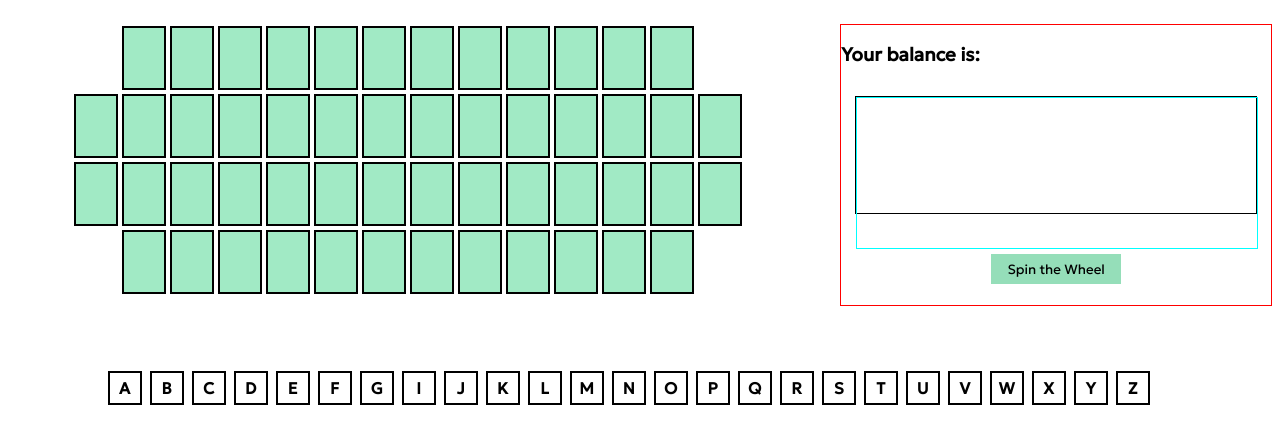
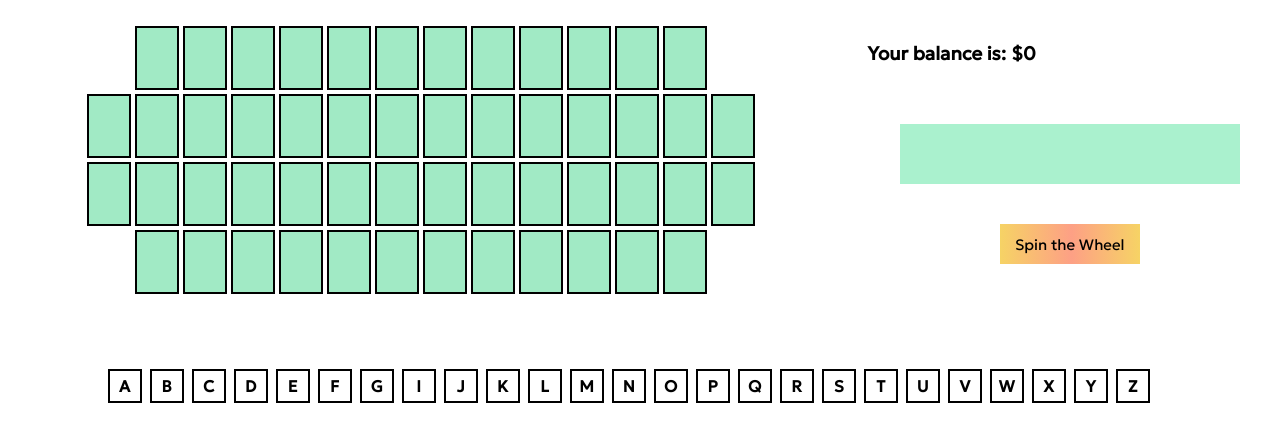
Before and after one commit to TheWhiteHackers/wheel_of_fortune, a plain HTML site: page index.html in a window 1280 px wide. Shown: the part 80-524 px from the top of the page. Drawn offline with nearby package versions, Linux system fonts and the light colour scheme.

Commit message:
more css

```diff
--- a/index.html
+++ b/index.html
@@ -20,10 +20,15 @@
 
     <div id="wheel">
         <div id="yourbalance">
-                <h3>Your balance is:</h3><h3 id="bal"></h3>
+                <h3>Your balance is: <span id="bal">$0</span></h3>
+                <br>
         </div>
 
+
         <script type="text/javascript" src="https://code.jquery.com/jquery-2.1.1.js"></script>
+
+        <center>
+
         <div class="slottt-machine-recipe">
             <div class="slottt-machine-recipe__mask" id="wordbox">
                 <div class="slottt-machine-recipe__items_container recipe_if">
@@ -31,6 +36,7 @@
             </div>
           </div>
 
+    </center>
           <br><br>
         <center>
             <button id="ws" onclick="wheel()">Spin the Wheel</button>
--- a/js.js
+++ b/js.js
@@ -118,5 +118,6 @@ var wordlist = [
     buildSlotContents($wordbox, wordlist);
     buildSlotContents($wordbox, wordlist);
 
-    setInterval(animate, 2000);
+    //setInterval(animate, 2000);
+    animate();
 };
--- a/style.css
+++ b/style.css
@@ -13,14 +13,15 @@ h1{
 #boardcon{
     border: 0px solid rebeccapurple;;
     float: left;
-    width: 64%;
+    width: 66%;
     min-width: 690px;
 }
 #wheel{
-    border: 1px solid red;
+    border: 0px solid red;
     height: 280px;
-    width: 34%;
+    width: 32%;
     float: right;
+
 }
 #letterscon{
     border: 0px solid navy;
@@ -63,10 +64,12 @@ h1{
     background-color: white;
 }
 #ws {
-    height: 30px;
-    width: 130px;
+    height: 40px;
+    width: 140px;
+    font-size: 15px;
     border: none;
-    background-color: rgb(149, 222, 185);
+    /* background-color: rgb(255, 247, 220); */
+    background-image: linear-gradient(to right, #f6d365 0%, #fda085 51%, #f6d365 100%);
     font-family: 'Geologica', sans-serif;
 }
 #ws:hover {
@@ -76,24 +79,33 @@ h1{
 /* THE 'WHEEL' */
 /* ----- */
 .slottt-machine-recipe {
-    border: 1px solid black;
+    border: 0px solid rgb(3, 37, 26);
+    /* box-shadow: inset 0px 0px 3px 1px #043322;
+    border-radius: 3px; */
     margin: 0px auto;
-    width: 400px;
-    margin-top: 30px;
+    text-align: center;
+    line-height: 45px;
+    width: 340px;
+    height: 60px;
+    margin-top: 20px;
+    /* margin-left: -1.5px; */
+    background-color:rgb(170, 241, 206);
 }
 .slottt-machine-recipe__mask {
-    border: 1px solid cyan;
+    border: 0px solid cyan;
+    padding-left: 10px;
     width: 100%;
-    height: 150px;
+    height: 60px;
     overflow: hidden;
     position: relative;
     display: inline-block;
     margin-bottom: -40px;
+    /* margin-left: -1.5px; */
+
 }
 .slottt-machine-recipe__items_container {
     position: absolute;
 }
-
 .slottt-machine-recipe__item {
     min-height: 150px;
     max-height: 150px;
@@ -104,14 +116,12 @@ h1{
 /* Typography */
 .recipe_if, .recipe_then {
     font-weight: bold;
-    font-size: 50px;
+    font-size: 40px;
 }
-
 .tagline {
     font-weight: normal;
     font-size: 24px;
 }
-
 a {
    font-weight: bold;
    text-decoration: none;
```
